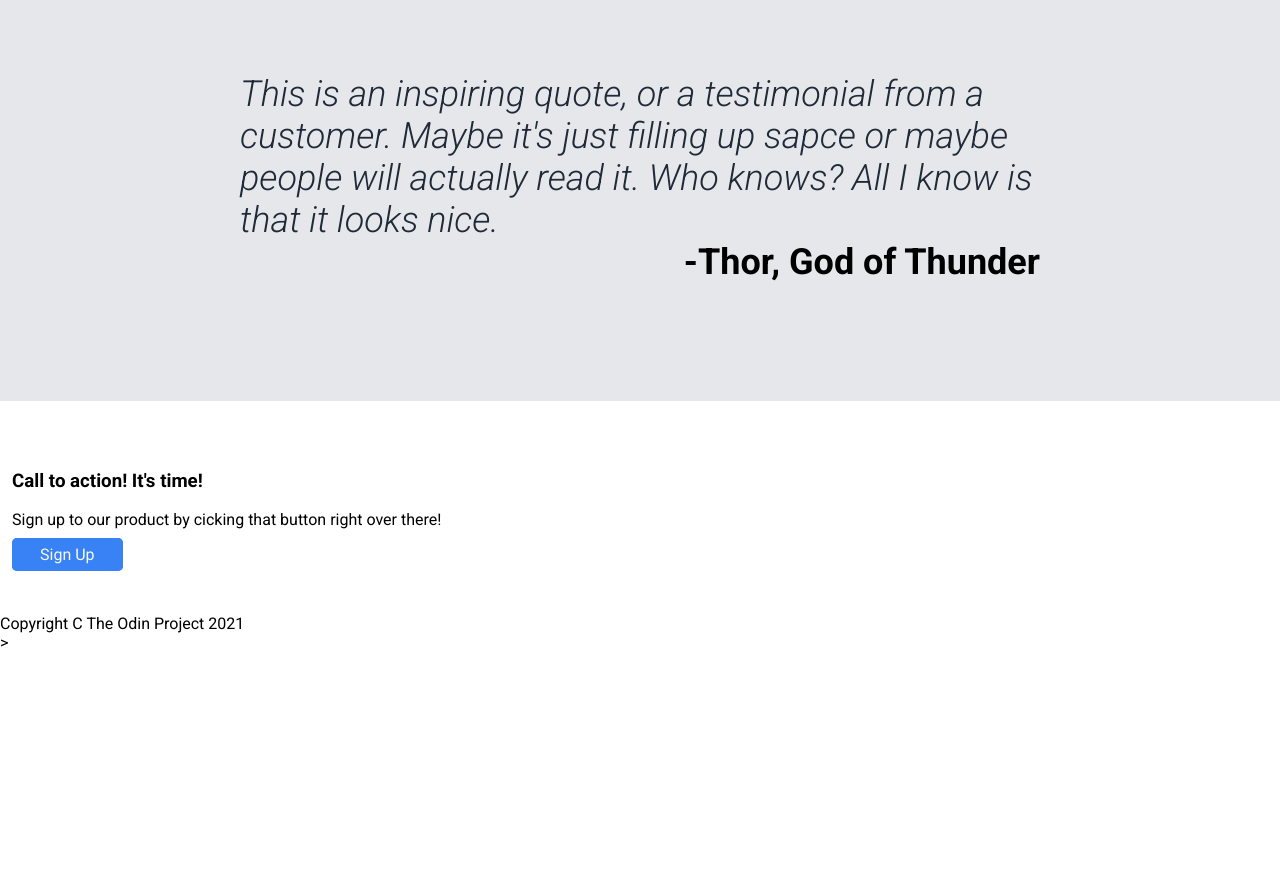
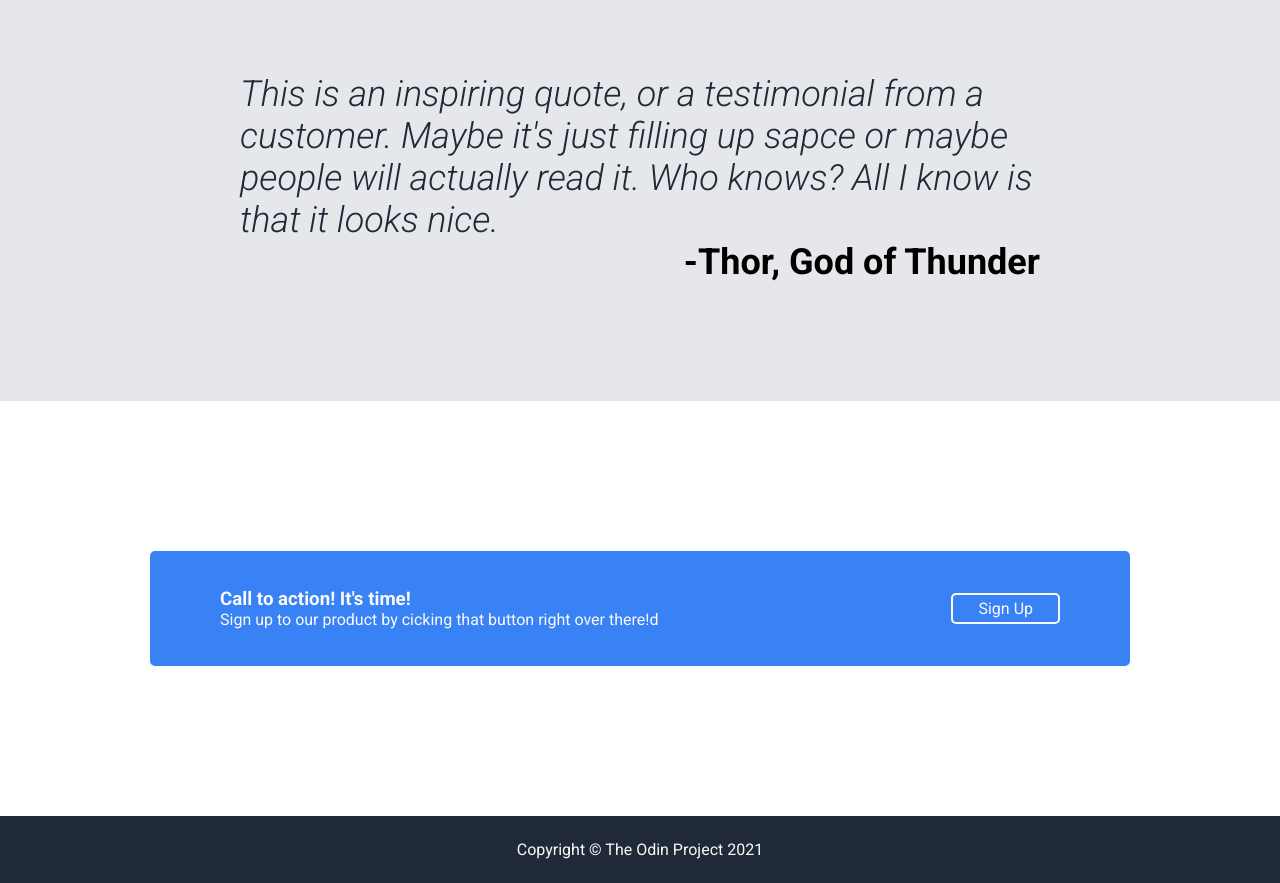
Before and after one commit to tniveej/odin-landing_page, a plain HTML site: page index.html in a window 1280 px wide. Shown: the part 834-1717 px from the top of the page. Before the commit the page ends 1486 px from the top, so only its background shows below. Drawn offline with Linux system fonts and the light colour scheme.

Commit message:
finish project

```diff
--- a/css/style.css
+++ b/css/style.css
@@ -2,6 +2,7 @@
   --white-text: #F9FaF8;
   --blue-background: #1F2937;
 }
+
 
 body {
   font-family: "Roboto", sans-serif;
@@ -45,12 +46,14 @@ a {
 }
 
 .signup {
+  flex: 0 0 auto;
   padding: 4px 25px;
   border-radius: 5px;
   background: #3882f6;
   border-style: solid;
   border-color: #3882f6;
   color: var(--white-text);
+  margin: 8px 0px;
 }
 
 .banner img {
@@ -124,3 +127,40 @@ figcaption {
   font-weight: 700;
   text-align: right;
 }
+
+.bottom {
+  display: flex;
+  align-items: center;
+  justify-content: center;
+  padding: 150px;
+}
+
+.call {
+  display: flex;
+  align-items: center;
+  justify-content: space-between;
+  gap: 8px;
+  padding: 32px 68px;
+  background: #3882f6;
+  border: solid 2px #3882f6;
+  border-radius: 5px;
+  min-width: 550px;
+  flex: 1 1 auto;
+}
+
+.call>.signup {
+  border: solid 2px var(--white-text)
+}
+
+h3,
+.action div {
+  margin: 0px;
+  color: var(--white-text);
+}
+
+footer {
+  color: var(--white-text);
+  background: var(--blue-background);
+  text-align: center;
+  padding: 24px;
+}
--- a/index.html
+++ b/index.html
@@ -54,18 +54,20 @@
     <div>
       <div class="container">
         <div class='text'><p><i>This is an inspiring quote, or a testimonial from a customer. Maybe it's just filling up sapce or maybe people will actually read it. Who knows? All I know is that it looks nice.</i></p>
-        <p class="quoter">-Thor, God of Thunder</p></div>
+          <p class="quoter">-Thor, God of Thunder</p></div>
       </div>
     </div>
-    <div class="content">
-      <div class="action">
-        <h3>Call to action! It's time!</h3>
-        <p>Sign up to our product by cicking that button right over there!</p>
+    <div class='bottom'>
+      <div class="call">
+        <div class="action">
+          <h3>Call to action! It's time!</h3>
+          <div>Sign up to our product by cicking that button right over there!d</div>
+        </div>
+        <a class='signup' href="#">Sign Up</a>
       </div>
-      <a class='signup' href="#">Sign Up</a>
     </div>
     <footer>
-      Copyright C The Odin Project 2021
+      Copyright &copy; The Odin Project 2021
     </footer>
   </body>
-</html>>
+</html>
```
